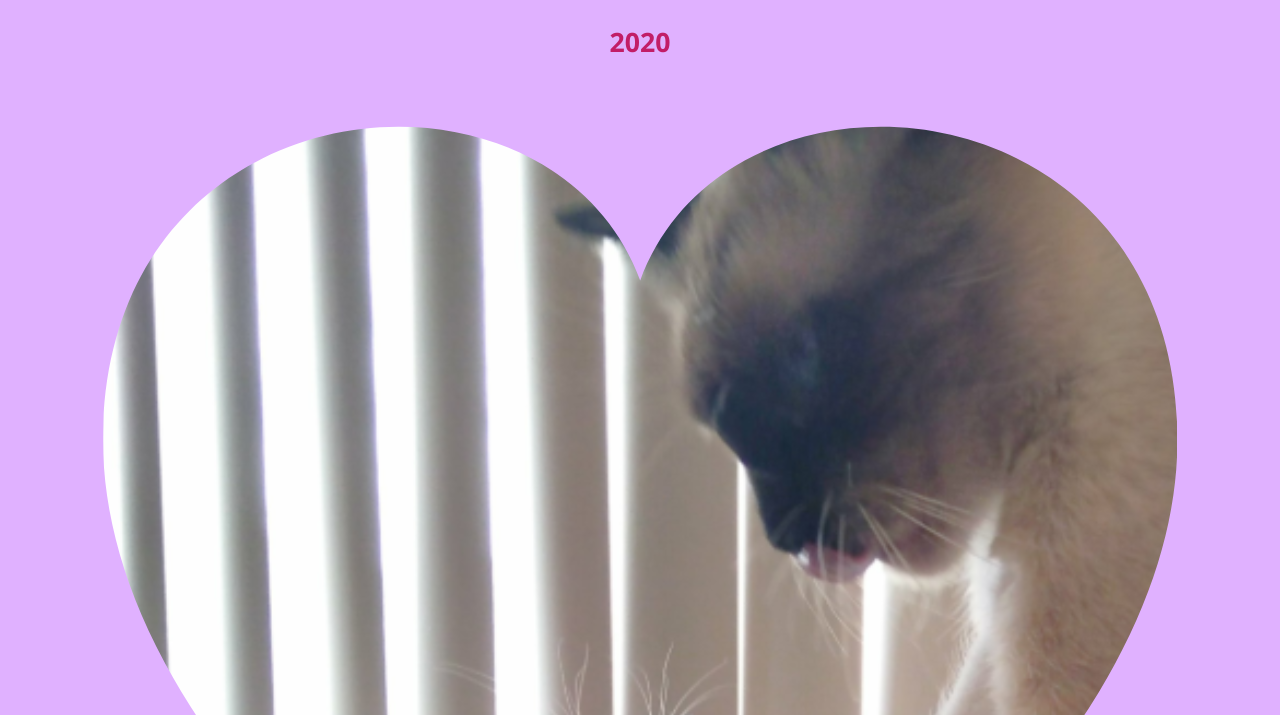
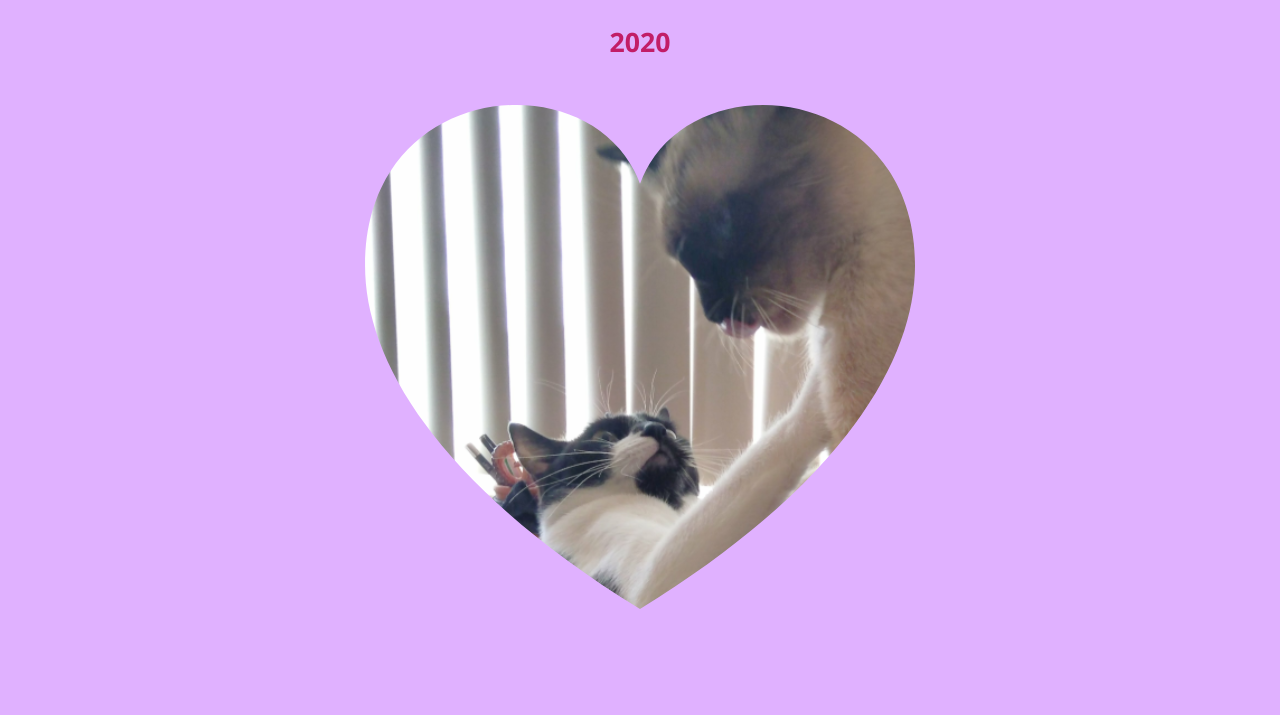
Before and after one commit to WhoaNellie/Valentine, a plain HTML site: page index.html in a window 1280 px wide. Shown: the part 85-800 px from the top of the page. Drawn offline with nearby package versions, Linux system fonts and the light colour scheme.

Commit message:
added breakpoint

```diff
--- a/style.css
+++ b/style.css
@@ -17,3 +17,9 @@ h2{
     width: 85%;
     margin: 0 auto;
 }
+
+@media only screen and (min-width:650px){
+    .card{
+        width: 550px;
+    }
+}
```
